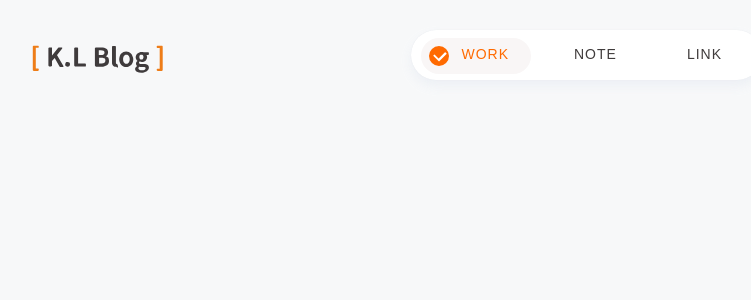
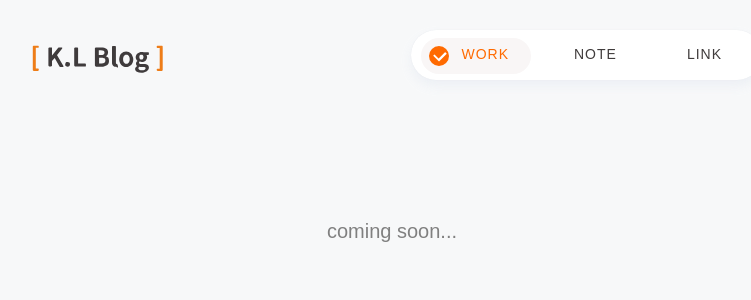
Before and after one commit to luoyu54321/react-next-blog-testing, a Next.js app: page / in a window 1280 px wide. Shown: the top 300 px of the page, without its empty margins (248-999 px from the left). Built offline with nearby package versions, Linux system fonts and the light colour scheme.

Commit message:
feat/page/add page coming soon text

```diff
--- a/pages/index.js
+++ b/pages/index.js
@@ -7,10 +7,20 @@ import ErrorBoundary from '../component/errorBoundary'
 export default function Home() {
   return (
     <ErrorBoundary>
-      <ContentContainer />
+      <ContentContainer>
+        <Text>coming soon...</Text>
+      </ContentContainer>
     </ErrorBoundary>
   )
 }
+
+
+const Text = styled.h3`
+  text-align: center;
+  font-size: 20px;
+  color: grey;
+  padding-top: 100px;
+`
 
 const ContentContainer = styled.div`
   margin-top: 120px;
```
Also changed, not shown: pages/link.js (+8 -1 lines).
